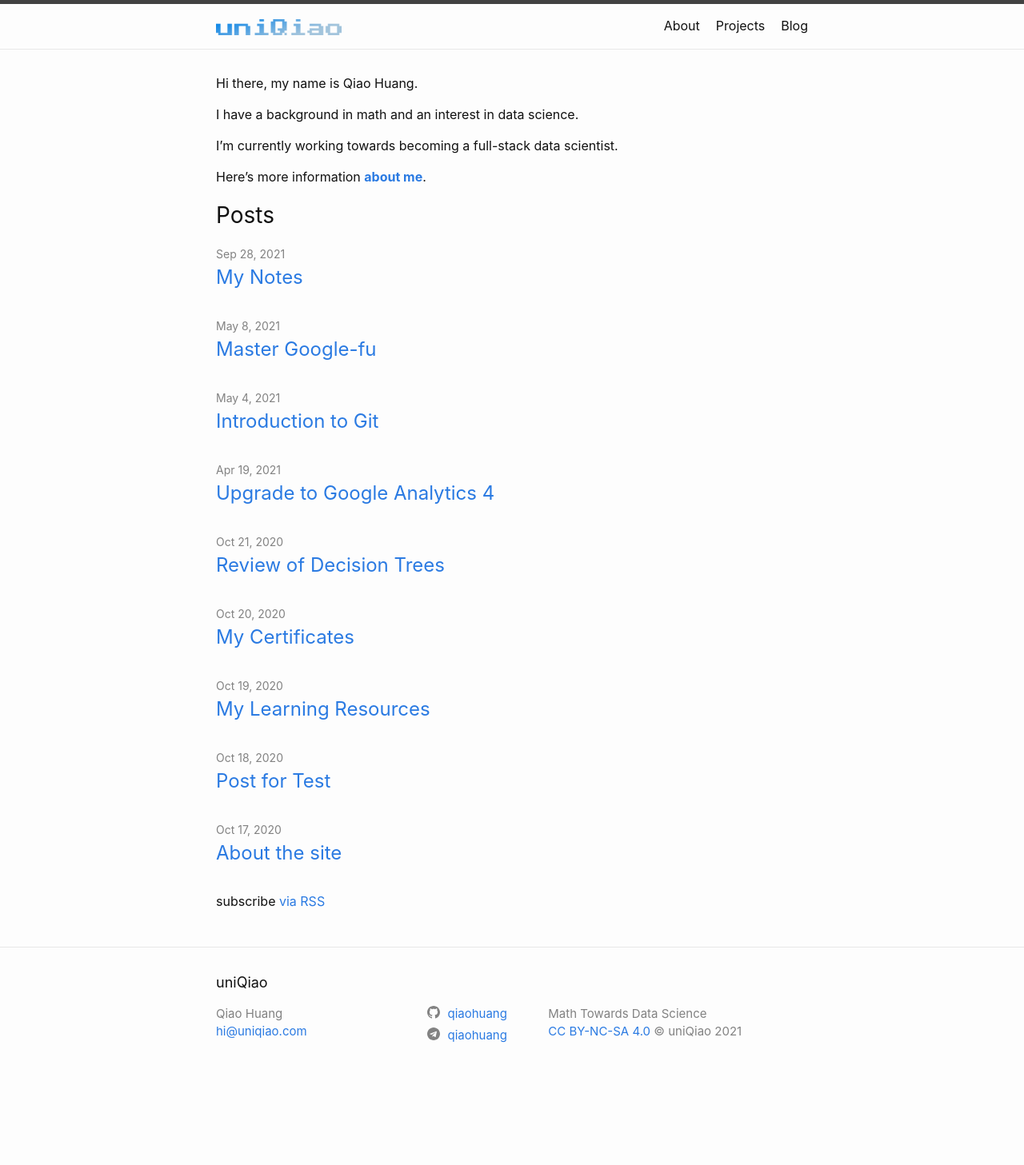
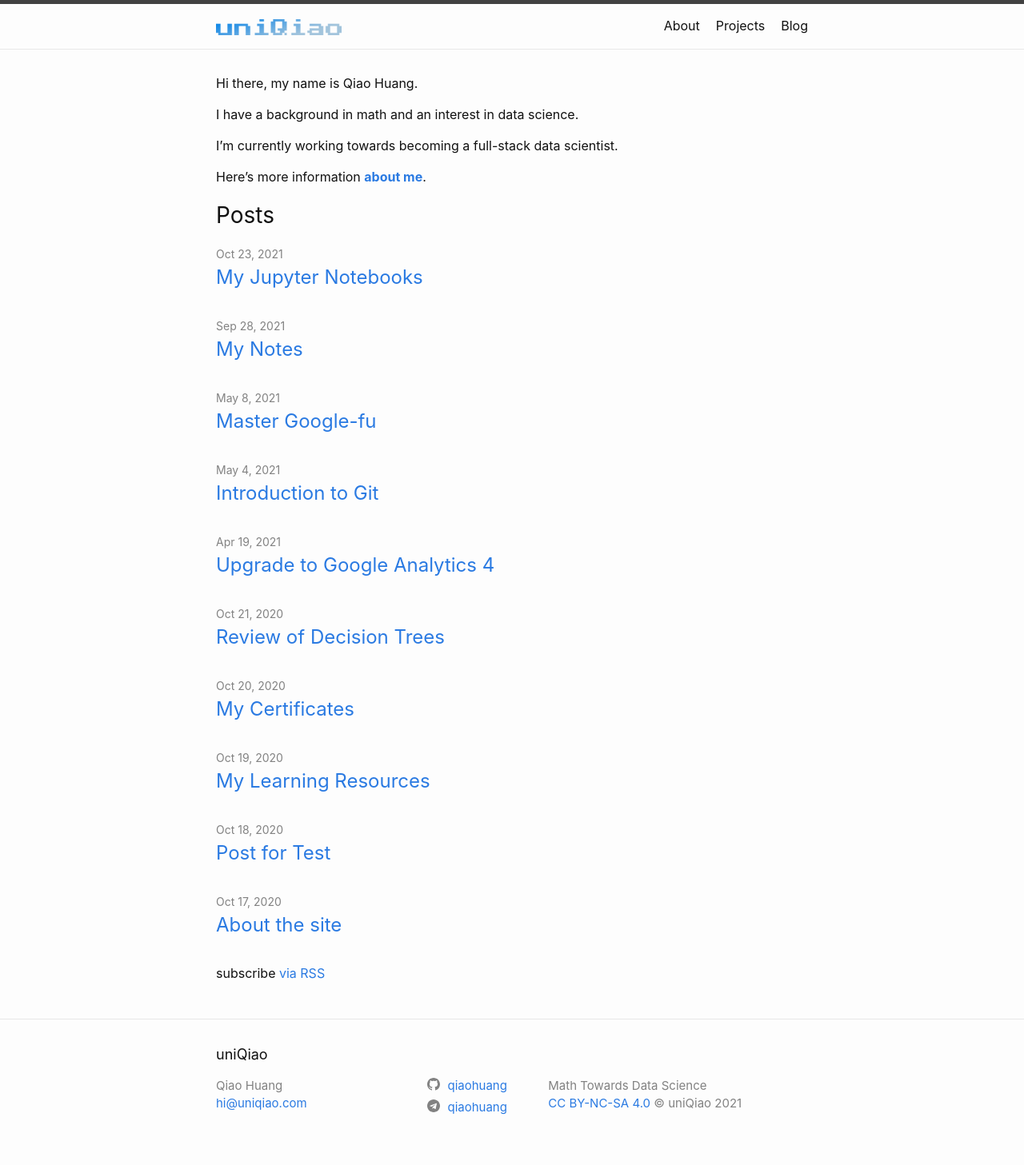
Before and after one commit to qiaohuang/qiaohuang.github.io, a Jekyll site: the page built from index.markdown, in a window 1280 px wide. Shown: the whole page at 80% size. Built offline with Jekyll 4.4.1, drawn with Linux system fonts in a browser that asks for light colours; before the commit the page ends 1367 px from its top, so only the background shows below that.

Commit message:
Update cert

```diff
--- a/projects/_posts/2020-10-20-my-certificates.markdown
+++ b/projects/_posts/2020-10-20-my-certificates.markdown
@@ -63,6 +63,7 @@
 
 - [ ] [Big Data Fundamentals](https://cognitiveclass.ai/learn/big-data) — IBM, Cognitive Class
 - [ ] [Data Scientist Professional](https://app.datacamp.com/certification) — DataCamp
+- [ ] [A/B Testing](https://www.udacity.com/course/ab-testing--ud257) — Gooogle, Udacity
 - [ ] [Algorithms, Part I](https://www.coursera.org/learn/algorithms-part1) — Princeton University, Coursera
 - [ ] [Advanced Machine Learning Specialization](https://www.coursera.org/specializations/aml) — HSE University, Coursera
   - [GitHub repo](https://github.com/qiaohuang/Advanced-Machine-Learning)
--- /dev/null
+++ b/projects/_posts/2021-10-23-my-jupyter-notebooks.markdown
@@ -0,0 +1,7 @@
+---
+layout: post
+title:  "My Jupyter Notebooks"
+category: Projects
+permalink: /jupyter
+comments: true
+---
```
